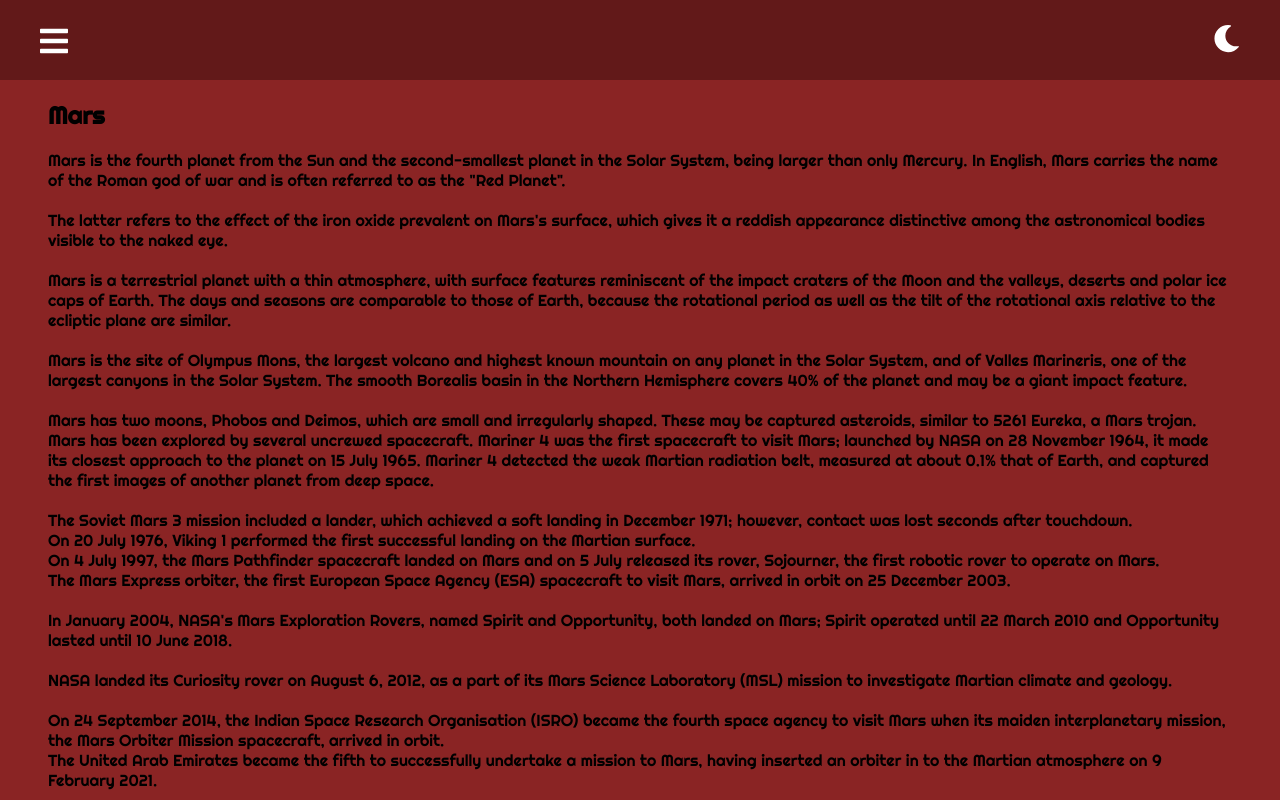
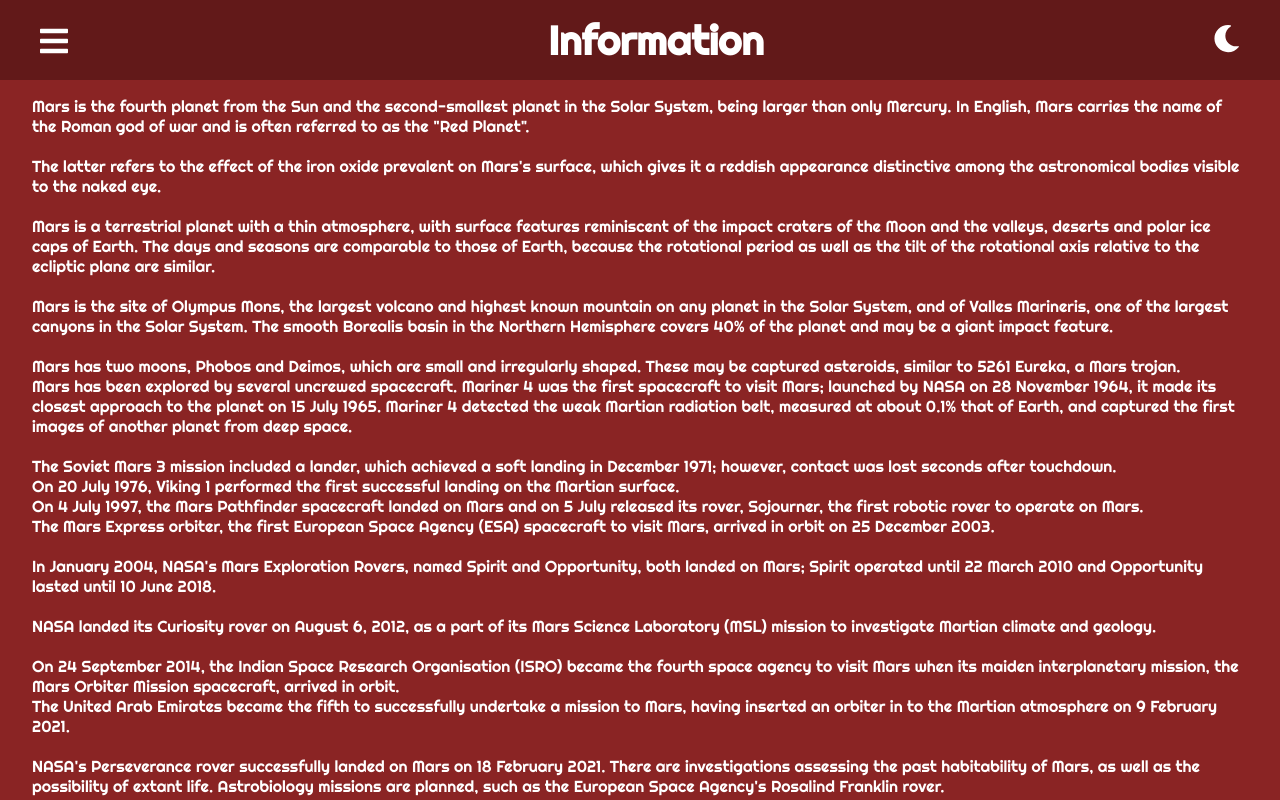
Before and after one commit to Nicklas-Holmqvist/mini-projekt-mars, a React (Create React App) app: page /MarsInformation in a window 1280 px wide. Shown: the top 800 px of the page. Built offline with nearby package versions, Linux system fonts and the light colour scheme.

Commit message:
Fixing some styling

```diff
--- a/src/components/MarsInformation.tsx
+++ b/src/components/MarsInformation.tsx
@@ -1,18 +1,12 @@
 import React, { CSSProperties } from 'react';
+import Header from './Header';
 
 function MarsInformation() {
     return(
-        <>
+
         <div style={marsContainer}>
-
-        <h2>
-            Mars
-        </h2>
-        <span>
-
-        </span>
-
-        <span>
+            <Header text='Information' />
+            <p style={informationStyle}>
             Mars is the fourth planet from the Sun and the second-smallest planet in the Solar System, being larger than only Mercury. In English, Mars carries the name of the Roman god of war and is often referred to as the "Red Planet".<br/><br/> The latter refers to the effect of the iron oxide prevalent on Mars's surface, which gives it a reddish appearance distinctive among the astronomical bodies visible to the naked eye.<br/><br/> Mars is a terrestrial planet with a thin atmosphere, with surface features reminiscent of the impact craters of the Moon and the valleys, deserts and polar ice caps of Earth.
 
             The days and seasons are comparable to those of Earth, because the rotational period as well as the tilt of the rotational axis relative to the ecliptic plane are similar.<br/><br/> Mars is the site of Olympus Mons, the largest volcano and highest known mountain on any planet in the Solar System, and of Valles Marineris, one of the largest canyons in the Solar System. The smooth Borealis basin in the Northern Hemisphere covers 40% of the planet and may be a giant impact feature.<br/><br/> Mars has two moons, Phobos and Deimos, which are small and irregularly shaped. These may be captured asteroids, similar to 5261 Eureka, a Mars trojan.<br/>
@@ -25,20 +19,19 @@
             <br/>
             <br/>
             Collected from https://en.wikipedia.org/wiki/Mars
-        </span>
+            </p>
         </div>
-        </>
     )
-
 }
 
 const marsContainer: CSSProperties = {
-    marginTop: '2rem',
-    padding: '3rem',
+    marginTop: '4rem',
     height: '100%',
     width: 'auto'
-
-
 }
 
+const informationStyle: CSSProperties = {
+    color: 'white',
+    padding: '2rem',
+}
 export default MarsInformation;
--- a/src/components/Rover.tsx
+++ b/src/components/Rover.tsx
@@ -1,18 +1,17 @@
 import React, {Component, CSSProperties } from 'react'
 import Button from './Button'
+import Header from './Header'
 import RoverImage from './RoverImage'
 
 interface Props{
   increment: () => void
   decrease: () => void
-  roverUrl: string
 }
 
 interface State {
   isLoaded: boolean,
   photos: Photo[],
   page: number,
-  url: string,
 }
 
 interface Photo {
@@ -39,7 +38,6 @@
       photos: [],
       isLoaded: false,
       page: 1,
-      url: ''
     };
   }
 
@@ -74,19 +72,16 @@
       return
     } else {
       this.setState({ page: this.state.page - 1})
-      this.setState({url: 'https://api.nasa.gov/mars-photos/api/v1/rovers/Curiosity/photos?sol=1000&page=${this.state.page}&api_key=zfkSEV7bRNw7EcoSFWNx4VgDEIOMjjAmULcT7abT'})
-      console.log(this.state.page)
     }
   }
 
   increment() {
-    console.log(this.state.url)
       this.setState({ page: this.state.page + 1})
-      this.setState({url: 'https://api.nasa.gov/mars-photos/api/v1/rovers/Curiosity/photos?sol=1000&page=${this.state.page}&api_key=zfkSEV7bRNw7EcoSFWNx4VgDEIOMjjAmULcT7abT'})
-      console.log(this.state.page)
+
   }
 
   render() {
+    console.log(this.state.page)
 
     const { isLoaded, photos } = this.state;
 
@@ -94,7 +89,7 @@
       return <div>Loading...</div>
     }
 
-    // Mappning av roverImage
+    // Mappning of roverImages
     const roverImages = photos.map(image => (
       <div style={imageContainerStyling} key={image.id}>
         <div style={imageContainer} className="imageContainer">
@@ -111,12 +106,10 @@
       </div>
     ))
 
-    console.log(photos)
-
     return (
       <div>
           <div style={roverSection}>
-            <h2 style={h2Style}>Roverbilder</h2>
+            <Header text='Roverbilder'/>
             {roverImages}
             <div style={btnStyling} className="btn-container">
               <Button btnText='Tillbaka'/>
@@ -125,7 +118,6 @@
               <Button btnText='Nästa'/>
             </div>
           </div>
-
       </div>
     )
   }
@@ -162,8 +154,6 @@
   width: '30rem',
 }
 
-
-
 const imageInformation: CSSProperties = {
   display: 'flex',
   justifyContent: 'flex-start',
--- a/src/components/RoverImage.tsx
+++ b/src/components/RoverImage.tsx
@@ -1,5 +1,4 @@
 import React, { CSSProperties } from 'react';
-
 
 interface Props {
     imageUrl:string
@@ -8,7 +7,6 @@
 function RoverImage(props:Props) {
     return(
         <img style={imageStyling} src={props.imageUrl} alt=""/>
-
     )
 }
 
@@ -16,5 +14,4 @@
 
 const imageStyling: CSSProperties = {
     width: '100%'
-
   }
```
Lines whose indentation alone changed are shown as unchanged.
